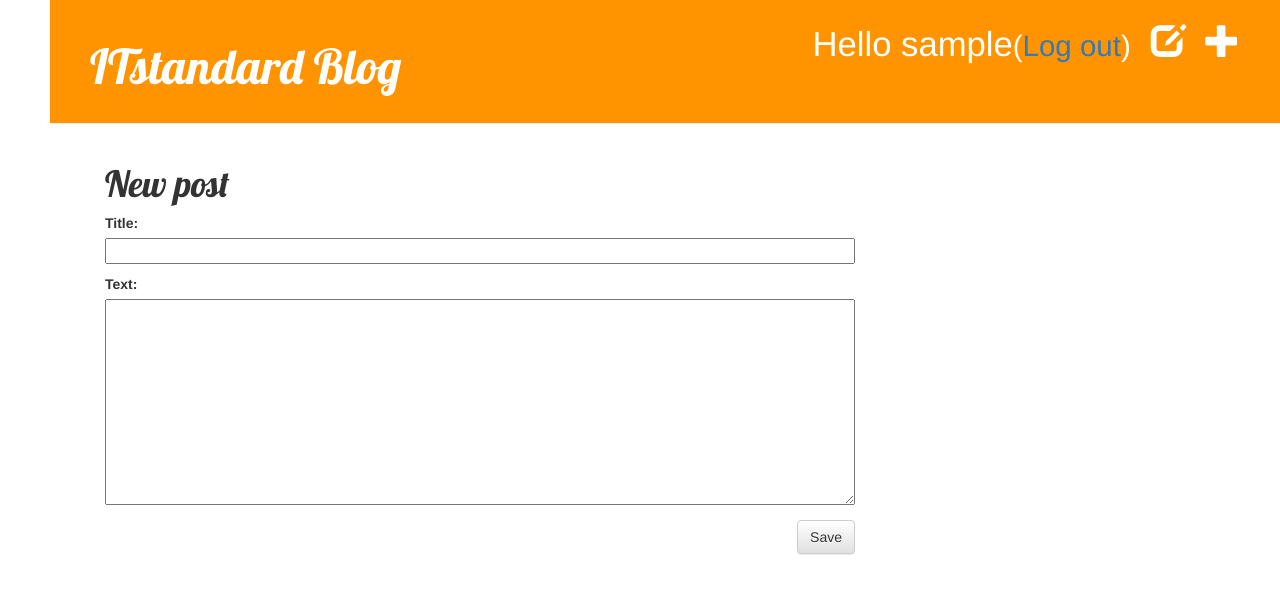
After one commit to snkim123/my-first-blog, a Django app: page /post/new/ in a window 1280 px wide. The commit adds this page. Shown: the top 594 px of the page. Run offline with Django 3.2, Linux system fonts and the light colour scheme; the visitor is signed in with stand-in values (Sample User, id 1); some libraries are stand-ins or nearby versions.

Commit message:
my djangao girls app, first commit

```diff
--- a/blog/admin.py
+++ b/blog/admin.py
@@ -1,5 +1,8 @@
 from django.contrib import admin
 from .models import Post
+from .models import Comment
+
 
 # Register your models here.
 admin.site.register(Post)
+admin.site.register(Comment)
--- /dev/null
+++ b/blog/forms.py
@@ -0,0 +1,17 @@
+from django import forms
+from .models import Post, Comment
+
+
+
+class PostForm(forms.ModelForm):
+
+    class Meta:
+        model = Post
+        fields = ('title', 'text',)
+
+
+
+class CommentForm(forms.ModelForm):
+    class Meta:
+        model = Comment
+        fields = ('author', 'text', )
--- a/blog/models.py
+++ b/blog/models.py
@@ -17,3 +17,23 @@ class Post(models.Model):
 
     def __str__(self):
         return self.title
+
+
+class Comment(models.Model):
+    post = models.ForeignKey('blog.Post', related_name='comments')
+    author = models.CharField(max_length=200)
+    text = models.TextField()
+    created_date = models.DateTimeField(default=timezone.now)
+    approved_comment = models.BigIntegerField(default=False)
+
+
+    def approve(self):
+        self.approved_comment = True
+        self.save()
+
+    def __str(self):
+        print('git test')
+        return self.text
+
+    def approved_comments(self):
+        return self.comments.filter(approved_comment=True)
--- a/blog/static/css/blog.css
+++ b/blog/static/css/blog.css
@@ -49,8 +49,23 @@ h1, h2, h3, h4 {
 
 .post {
     margin-bottom: 70px;
+    padding-bottom:70px;
+    border-bottom:1px solid grey;
 }
 
 .post h1 a, .post h1 a:visited {
     color: #000000;
 }
+
+.comment {}
+
+.customHr {
+    width: 95%
+    font-size: 1px;
+    color: rgba(0, 0, 0, 0);
+    line-height: 1px;
+
+    background-color: red;
+    margin-top: -6px;
+    margin-bottom: 10px;
+}
--- a/blog/templates/blog/base.html
+++ b/blog/templates/blog/base.html
@@ -12,7 +12,14 @@
 
     <body>
         <div class="page-header">
-            <h1><a href="/">아이티스텐다드 Blog</a></h1>
+            {% if user.is_authenticated %}
+                <a href="{% url 'post_new' %}" class="top-menu"><span class="glyphicon glyphicon-plus"></span></a>
+                <a href="{% url 'post_draft_list' %}" class="top-menu"><span class="glyphicon glyphicon-edit"></span></a>
+                <p class="top-menu">Hello {{ user.username }}<small>(<a href="{% url 'logout' %}">Log out</a>)</small></p>
+            {% else %}
+                <a href="{% url 'login' %}" class="top-menu"><span class="glyphicon glyphicon-lock"></span></a>
+            {% endif %}
+            <h1><a href="/">ITstandard Blog</a></h1>
         </div>
         <div class="content container">
             <div class="row">
--- /dev/null
+++ b/blog/templates/blog/post_edit.html
@@ -0,0 +1,11 @@
+{% extends 'blog/base.html' %}
+
+{% block content %}
+    <h1>New post</h1>
+
+    <form method="POST" class="post-form">{% csrf_token %}
+        {{ form.as_p}}
+        <button type="submit" class="save btn btn-default">Save</button>
+
+    </form>
+{% endblock %}
--- a/blog/urls.py
+++ b/blog/urls.py
@@ -4,4 +4,13 @@ from . import views
 urlpatterns = [
     url(r'^$', views.post_list, name='post_list'),
     url(r'^post/(?P<pk>[0-9]+)/$', views.post_detail, name='post_detail'),
+    url(r'^post/new/$', views.post_new, name='post_new'),
+    url(r'^post/(?P<pk>[0-9]+)/edit/$', views.post_edit, name='post_edit'),
+    url(r'^drafts/$', views.post_draft_list, name='post_draft_list'),
+    url(r'^post/(?P<pk>\d+)/publish/$', views.post_publish, name='post_publish'),
+    url(r'^post/(?P<pk>\d+)/remove/$', views.post_remove, name='post_remove'),
+    url(r'^post/(?P<pk>\d+)/comment/$', views.add_comment_to_post, name='add_comment_to_post'),
+    url(r'^comment/(?P<pk>\d+)/approve/$', views.comment_approve, name='comment_approve'),
+    url(r'^comment/(?P<pk>\d+)/remove/$', views.comment_remove, name='comment_remove'),
+    url(r'^post_list_specific_page/$', views.post_list_specific_page, name='post_list_specific_page'),
 ]
--- a/blog/views.py
+++ b/blog/views.py
@@ -1,17 +1,164 @@
-from django.shortcuts import render, get_object_or_404
+from django.shortcuts import render, render_to_response, get_object_or_404
 from django.utils import timezone
-from .models import Post
+from .models import Post, Comment
+
+from django.contrib.auth.decorators import login_required
+
+from .pagingHelper import pagingHelper
+
 
 
 # Create your views here.
 
+rows_per_page = 3
+
 def post_list(request):
     #posts = Post.objects.filter(published_date__lte=timezone.now()).order_by('published_date')
-    posts = Post.objects.all()
-    return render(request, 'blog/post_list.html', {'posts':posts})
+    #posts = Post.objects.all()
+    posts = Post.objects.order_by('-id')[0:rows_per_page]
+
+
+    current_page = 1
+    total_cnt = Post.objects.all().count()
+
+    #helper class for paging
+    pagingHelperIns = pagingHelper()
+    total_page_list = pagingHelperIns.getTotalPageList(total_cnt, rows_per_page)
+    print('total page list : ', total_page_list)
+
+
+    return render(request, 'blog/post_list.html',
+                  {'posts':posts, 'total_cnt': total_cnt, 'current_page':current_page, 'total_page_list': total_page_list})
 
 
 def post_detail(request, pk):
     post = get_object_or_404(Post, pk=pk)
     print(pk)
     return render(request, 'blog/post_detail.html', {'post': post})
+
+
+from .forms import PostForm, CommentForm
+from django.shortcuts import redirect
+
+@login_required
+def post_new(request):
+    if request.method == "POST":
+        form = PostForm(request.POST)
+        if form.is_valid():
+            post = form.save(commit=False)
+            post.author = request.user
+            #post.published_date = timezone.now()
+            post.save()
+            return redirect('post_detail', pk=post.pk)
+    else:
+        form = PostForm()
+        return render(request, 'blog/post_edit.html', {'form': form})
+
+@login_required
+def post_edit(request, pk):
+    post = get_object_or_404(Post, pk=pk)
+    if request.method == "POST":
+        form = PostForm(request.POST, instance=post)
+        if form.is_valid():
+            post = form.save(commit=False)
+            post.author = request.user
+            #post.published_date = timezone.now()
+            post.save()
+            return redirect('post_detail', pk=post.pk)
+
+    else:
+        form = PostForm(instance=post)
+    return render(request, 'blog/post_edit.html', {'form': form})
+
+
+@login_required
+def post_draft_list(request):
+    posts = Post.objects.filter(published_date__isnull=True).order_by('created_date')
+    return render(request, 'blog/post_draft_list.html', {'posts':posts})
+
+@login_required
+def post_publish(request, pk):
+    post = get_object_or_404(Post, pk=pk)
+    post.publish()
+    return redirect('post_detail', pk=pk)
+
+@login_required
+def post_remove(request, pk):
+    post = get_object_or_404(Post, pk=pk)
+    post.delete()
+    return redirect('post_list')
+
+
+
+#===========================================================================================
+def post_list_specific_page(request):
+    current_page = request.GET['current_page']
+    total_cnt = Post.objects.all().count()
+
+    print ('specific current_page=', current_page)
+
+    # 페이지를 가지고 범위 데이터를 조회한다 => raw SQL 사용함
+    #posts = Post.objects.raw('SELECT Z.* FROM(SELECT X.*, ceil( rownum / %s ) as page FROM ( SELECT ID,SUBJECT,NAME, CREATED_DATE, MAIL,MEMO,HITS \
+    #                                    FROM POST  ORDER BY ID DESC ) X ) Z WHERE page = %s', [rows_per_page, current_page])
+
+    #"UPDATE Cars SET Price=? WHERE Id=?", (uPrice, uId)
+    start = (int(current_page)-1) * int(rows_per_page)
+    qry = 'SELECT * FROM BLOG_POST  ORDER BY ID DESC  LIMIT ' + str(start) + ', ' + str(rows_per_page)
+    print(qry)
+    #posts = Post.objects.raw('SELECT * FROM BLOG_POST  ORDER BY ID DESC  LIMIT ? , ?', (current_page * rows_per_page, rows_per_page) )
+    posts = Post.objects.raw(qry )
+
+    print('boardList=',posts, 'count()=', total_cnt)
+
+    # 전체 페이지를 구해서 전달...
+    pagingHelperIns = pagingHelper();
+
+    total_page_list = pagingHelperIns.getTotalPageList( total_cnt, rows_per_page)
+
+    print('totalPageList', total_page_list)
+
+    #return render_to_response('blog/post_list.html', {'posts': posts, 'totalCnt': total_cnt,
+    #                                                    'current_page':int(current_page) ,'totalPageList':total_page_list} )
+    return render(request, 'blog/post_list.html',
+                  {'posts':posts, 'total_cnt': total_cnt, 'current_page':int(current_page), 'total_page_list': total_page_list})
+
+#===========================================================================================
+
+
+
+
+
+
+
+
+
+
+
+def add_comment_to_post(request, pk):
+    post = get_object_or_404(Post, pk=pk)
+    if request.method == 'POST':
+        form = CommentForm(request.POST)
+        if form.is_valid():
+            comment = form.save(commit=False)
+            comment.post = post
+            comment.save()
+            return redirect('post_detail', pk=post.pk)
+    else:
+        form = CommentForm()
+
+    return render(request, 'blog/add_comment_to_post.html', {'form': form})
+
+
+
+@login_required
+def comment_approve(request, pk):
+    comment = get_object_or_404(Comment, pk=pk)
+    comment.approve()
+    return redirect('post_detail', pk=comment.post.pk)
+
+@login_required
+def comment_remove(request, pk):
+    comment = get_object_or_404(Comment, pk=pk)
+    post_pk = comment.post.pk
+    comment.delete()
+    return redirect('post_detail', pk=post_pk)
--- a/mysite/urls.py
+++ b/mysite/urls.py
@@ -1,5 +1,7 @@
 from django.conf.urls import include, url
 from django.contrib import admin
+
+import django.contrib.auth.views
 
 urlpatterns = [
     # Examples:
@@ -8,4 +10,7 @@ urlpatterns = [
 
     url(r'^admin/', include(admin.site.urls)),
     url(r'', include('blog.urls')),
+    url(r'^accounts/login/$', django.contrib.auth.views.login, name='login'),
+    url(r'^accounts/logout/$', django.contrib.auth.views.logout, name='logout', kwargs={'next_page': '/'}),
+
 ]
```
Also changed, not shown: blog/pagingHelper.py (added, +19 -0 lines), blog/templates/blog/add_comment_to_post.html (added, +11 -0 lines), blog/templates/blog/post_detail.html (+26 -0 lines), blog/templates/blog/post_draft_list.html (added, +11 -0 lines), blog/templates/blog/post_list.html (+38 -0 lines), blog/templates/registration/login.html (added, +28 -0 lines), mysite/settings.py (+16 -0 lines), blog/migrations/0005_comment.py (added), blog/migrations/0006_auto_20161212_1452.py (added), blog/templates/blog/post_list_specific_page.html (added), db/mysite.db.
